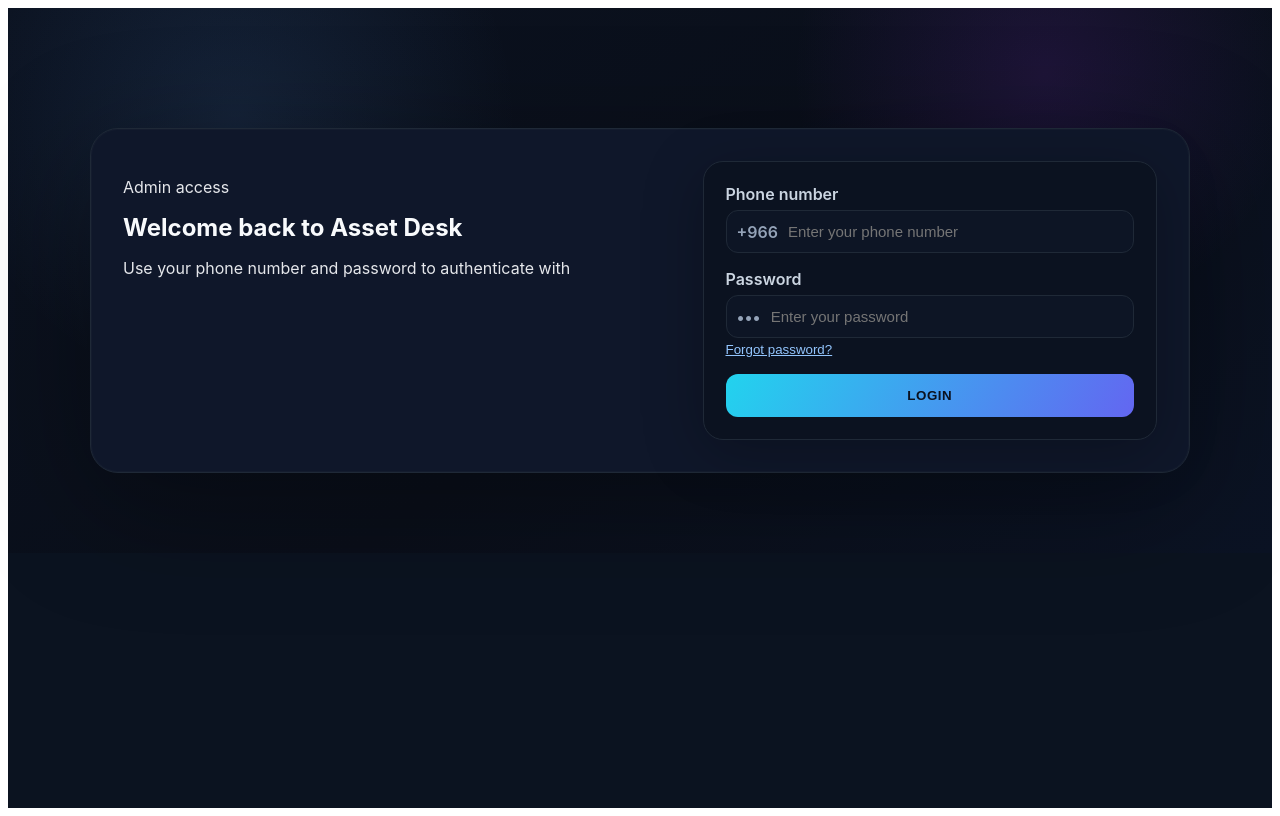
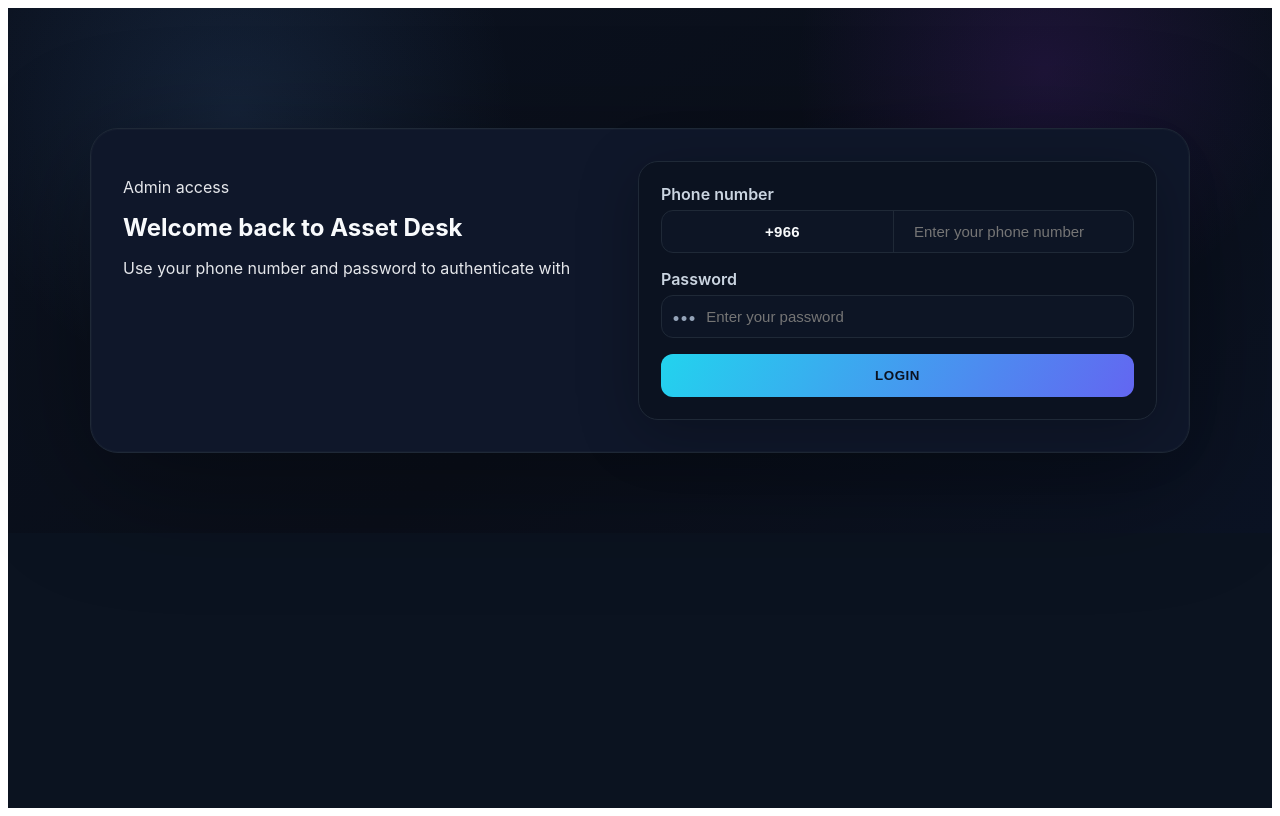
Before and after one commit to arafatelgamal/task_front, an Angular app: page / in a window 1280 px wide. Built offline with nearby package versions, Linux system fonts and the light colour scheme.

Commit message:
Handle country code during login

```diff
--- a/src/app/app.component.html
+++ b/src/app/app.component.html
@@ -5,7 +5,6 @@
     [credentials]="loginForm()"
     (credentialsChange)="handleCredentialsChange($event)"
     (authenticated)="handleAuthenticated($event)"
-    (forgotPassword)="handleForgotPassword()"
   />
 
   <!-- Authenticated experience -->
--- a/src/app/app.component.ts
+++ b/src/app/app.component.ts
@@ -21,7 +21,7 @@ type RequestFilters = { status: AssetRequest['status'] | 'all'; onlyMine: boolea
 export class AppComponent {
   title = 'Task';
 
-  loginForm = signal<LoginCredentials>({ phoneNumber: '', password: '' });
+  loginForm = signal<LoginCredentials>({ countryCode: '+966', phoneNumber: '', password: '' });
   newRequest = signal<{ assetName: string; assetPhoto?: string; assetPhotoName?: string; description?: string }>(
     { assetName: '', assetPhoto: '', assetPhotoName: '', description: '' }
   );
@@ -101,11 +101,6 @@ export class AppComponent {
 
   handleCredentialsChange(credentials: LoginCredentials) {
     this.loginForm.set(credentials);
-  }
-
-  handleForgotPassword() {
-    this.errorMessage.set('');
-    this.successMessage.set('Use the admin portal to reset your password, then authenticate via POST /api/admin/auth/login.');
   }
 
   updateNewRequest(field: 'assetName' | 'description', value: string) {
--- a/src/app/login/login-screen.component.css
+++ b/src/app/login/login-screen.component.css
@@ -102,6 +102,18 @@
   font-weight: 600;
 }
 
+.phone-input {
+  gap: 10px;
+}
+
+.phone-input .country-code {
+  flex: 0 0 110px;
+  text-align: center;
+  border-right: 1px solid #1f2937;
+  font-weight: 700;
+  letter-spacing: 0.02em;
+}
+
 button.primary {
   background: linear-gradient(120deg, #22d3ee, #6366f1);
   border: none;
--- a/src/app/login/login-screen.component.html
+++ b/src/app/login/login-screen.component.html
@@ -11,8 +11,17 @@
     <form class="form login-form" (ngSubmit)="submit()" autocomplete="on">
       <div class="field">
         <label for="phone">Phone number</label>
-        <div class="input-wrap">
-          <span class="prefix">+966</span>
+        <div class="input-wrap phone-input">
+          <input
+            id="countryCode"
+            class="country-code"
+            type="tel"
+            name="countryCode"
+            [ngModel]="credentials.countryCode"
+            (ngModelChange)="updateField('countryCode', $event)"
+            placeholder="+966"
+            required
+          />
             <input
               id="phone"
               type="tel"
@@ -39,7 +48,6 @@
               required
             />
           </div>
-          <button type="button" class="link" (click)="forgotPassword.emit()">Forgot password?</button>
         </div>
 
       <button class="primary" type="submit" [disabled]="loading">{{ loading ? 'Signing in...' : 'Login' }}</button>
--- a/src/app/login/login-screen.component.ts
+++ b/src/app/login/login-screen.component.ts
@@ -6,6 +6,7 @@ import { HttpClient } from '@angular/common/http';
 var baseUrl = 'https://localhost:5550';
 
 export interface LoginCredentials {
+  countryCode: string;
   phoneNumber: string;
   password: string;
 }
@@ -44,7 +45,6 @@ export class LoginScreenComponent {
 
   @Output() credentialsChange = new EventEmitter<LoginCredentials>();
   @Output() authenticated = new EventEmitter<LoginAdminResponse>();
-  @Output() forgotPassword = new EventEmitter<void>();
 
   loading = false;
 
@@ -59,9 +59,11 @@ export class LoginScreenComponent {
     this.success = '';
     this.loading = true;
 
+    const phoneWithCountry = `${(this.credentials.countryCode || '').trim()}${(this.credentials.phoneNumber || '').trim()}`;
+
     this.http
       .post<ApiResponse<LoginAdminResponse>>(baseUrl+'/api/admin/auth/login', {
-        phoneNumber: this.credentials.phoneNumber,
+        phoneNumber: phoneWithCountry,
         password: this.credentials.password,
       })
       .subscribe({
```
